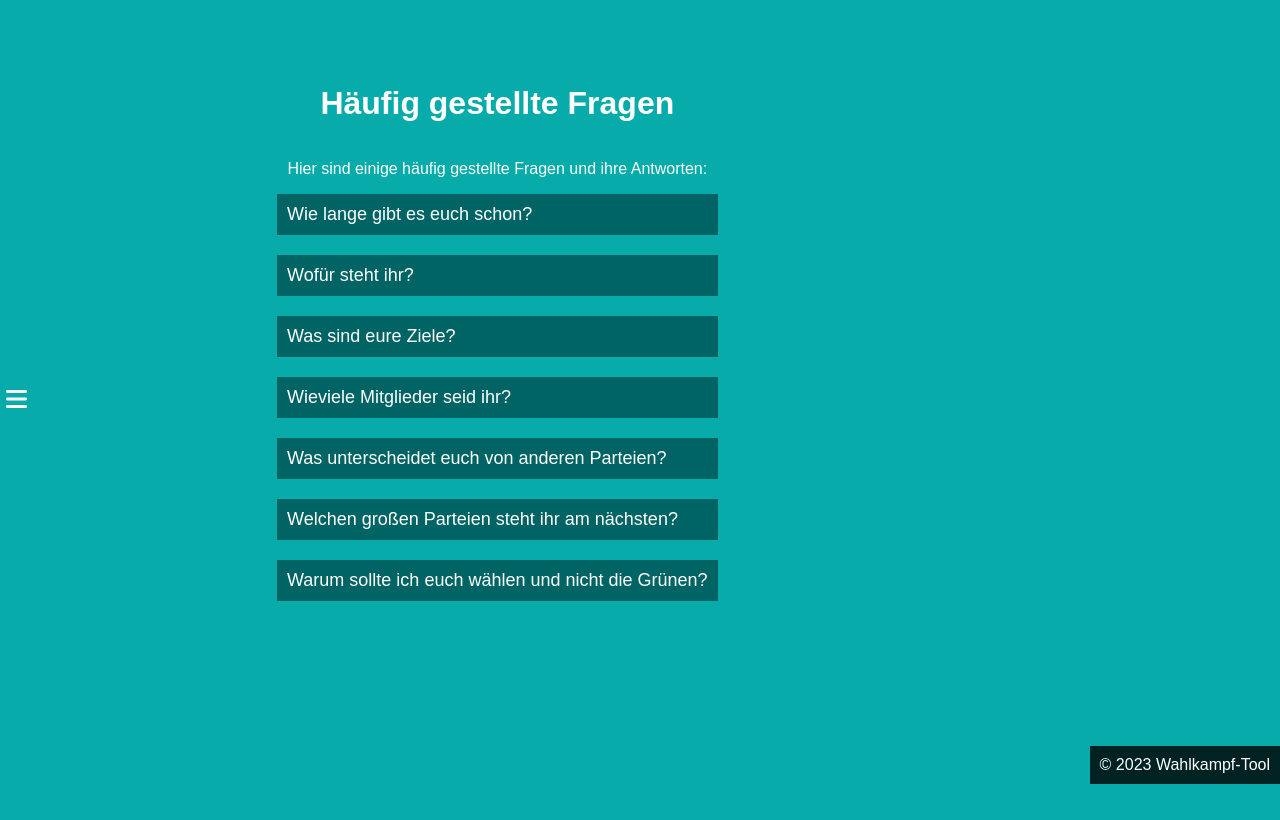
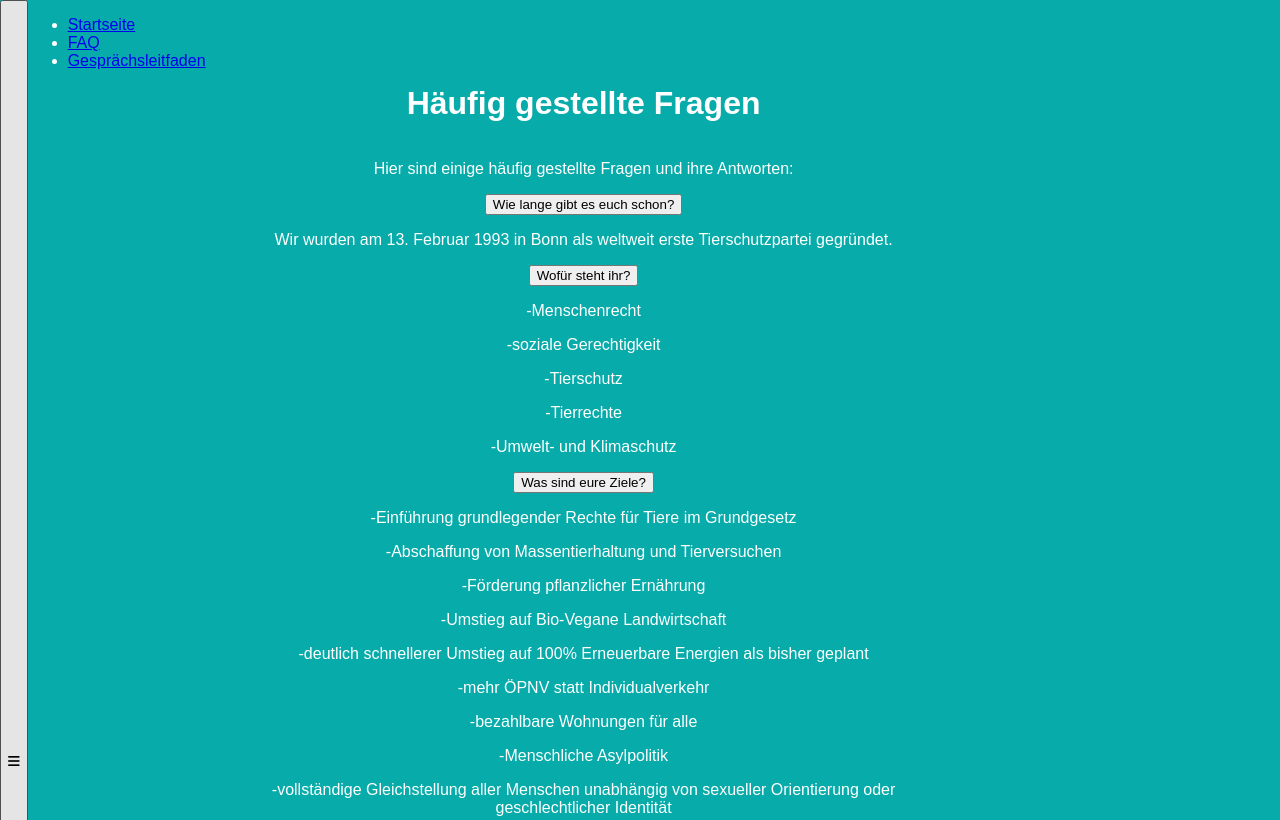
Before and after one commit to ElBastoh/Wahlkampfhelfer, a plain HTML site: page faq.html in a window 1280 px wide. Shown: the top 820 px of the page. Drawn offline with Linux system fonts and the light colour scheme.

Commit message:
Update styles.css

```diff
--- a/styles.css
+++ b/styles.css
@@ -16,7 +16,7 @@ header {
     text-align: center;
     display: flex;
     align-items: center;
-    justify-content: space-between;
+    justify-content: center;
 }
 
 .logo {
@@ -26,56 +26,13 @@ header {
 
 .logo img {
     max-height: 40px;
-    margin-right: 10px; /* Platz zwischen Logo und Text */
-}
-
-.menu-toggle {
-    background: none;
-    border: none;
-    color: white;
-    font-size: 1.5rem;
-    cursor: pointer;
-}
-/* Slide-Out-Menü-Stile */
-.slide-out-menu {
-    position: fixed;
-    top: 0;
-    left: -100%; /* Verwendung von Prozent für die Position */
-    width: 250px; /* Verwendung von Prozent für die Breite */
-    height: 100vh;
-    background-color: rgba(0, 0, 0, 0.8);
-    display: flex;
-    flex-direction: column;
-    align-items: center;
-    justify-content: center;
-    transition: left 0.3s ease-in-out;
-}
-
-.slide-out-menu ul {
-    list-style: none;
-    padding: 0;
-}
-
-.slide-out-menu ul li {
-    margin-bottom: 5%; /* Verwendung von Prozent für den Abstand */
-}
-
-.slide-out-menu a {
-    color: white;
-    text-decoration: none;
-    padding: 5%;
-    width: 100%;
-    text-align: center;
-}
-
-.menu-open {
-    left: 0;
+    margin-right: 10px;
 }
 
 /* Hauptinhalt-Stile */
 main {
     flex: 1;
-    padding: 5%; /* Verwendung von Prozent für den Abstand */
+    padding: 5%;
     text-align: center;
     display: flex;
     flex-direction: column;
@@ -85,7 +42,7 @@ main {
 /* Footer-Stile */
 footer {
     background-color: transparent;
-    padding: 2% 5%; /* Verwendung von Prozent für den Abstand */
+    padding: 2% 5%;
     text-align: center;
 }
 
@@ -96,29 +53,3 @@ footer {
     color: white;
     margin-top: auto;
 }
-
-/* Akkordeon-Stile für FAQ */
-/* Akkordeon-Stile für FAQ */
-.faq-item {
-    margin-bottom: 20px;
-}
-
-.question-btn {
-    background-color: rgb(0, 100, 100); /* Neue Hintergrundfarbe für Frage-Schaltflächen */
-    border: none;
-    color: white;
-    cursor: pointer;
-    width: 100%;
-    text-align: left;
-    font-size: 18px;
-    padding: 10px; /* Leichtes Padding hinzugefügt */
-}
-
-.answer {
-    display: none;
-    margin-top: 10px;
-}
-
-.show-answer {
-    display: block;
-}
```
